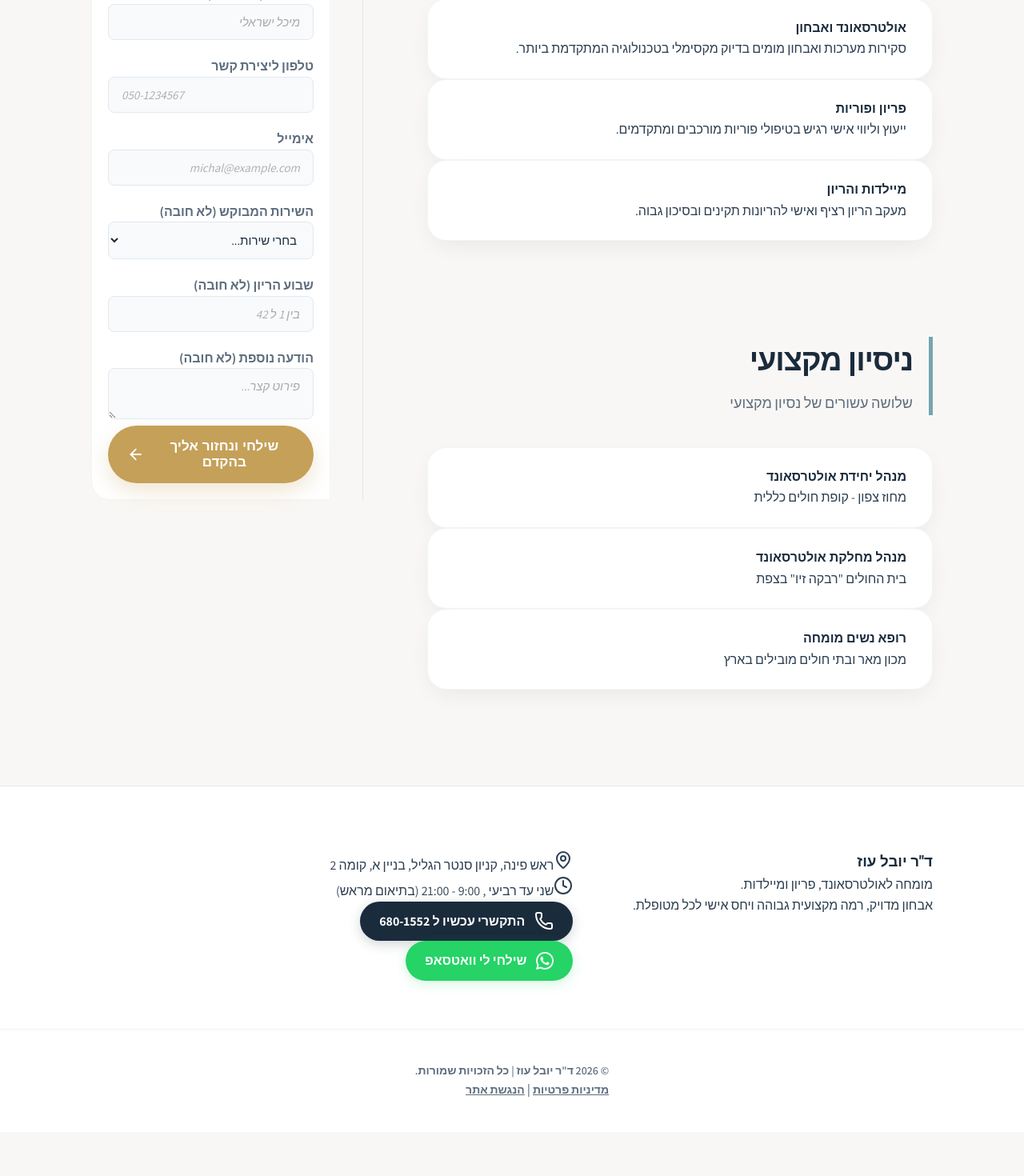
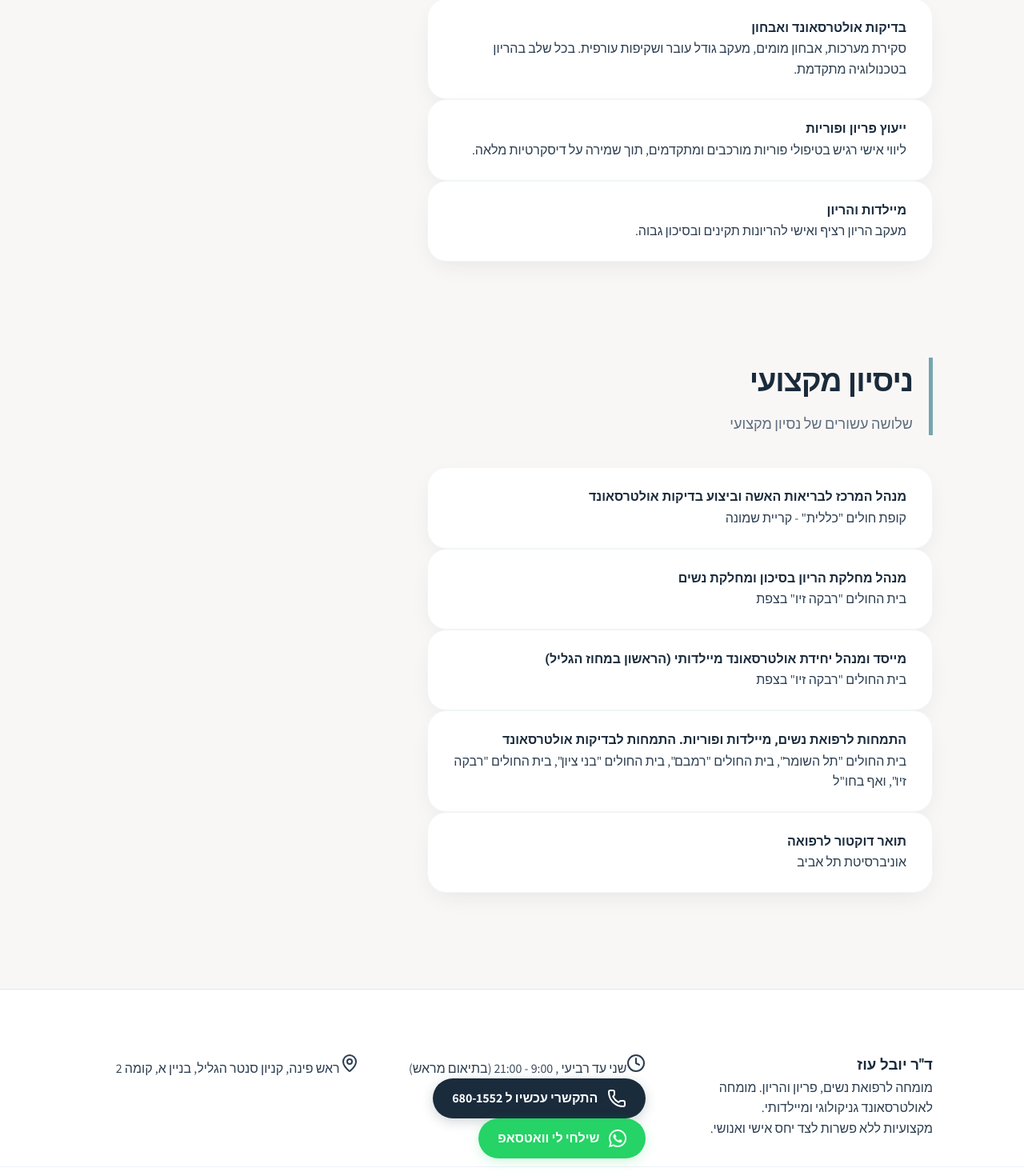
Before and after one commit to rotemoz84/communication-orchestration-platform, a React (Vite) app in the folder site_clinic/: page / in a window 1280 px wide. Shown: the part 900-2370 px from the top of the page at 80% size. Before the commit the page ends 2315 px from the top, so only its background shows below. Built offline with nearby package versions, Linux system fonts and the light colour scheme.

Commit message:
content of the resume and header. improved contact buttons

```diff
--- a/site_clinic/src/components/ContactForm.tsx
+++ b/site_clinic/src/components/ContactForm.tsx
@@ -1,6 +1,9 @@
 import { useState } from 'react';
 import { motion } from 'framer-motion';
 import { CheckCircle2, ArrowLeft, AlertCircle } from 'lucide-react';
+import Button from './Button';
+import whatsappLogo from '../assets/whatsapp_white.png';
+import { Phone } from 'lucide-react';
 
 const SERVICES_OPTIONS = [
     "קביעת תור לסקירת מערכות",
@@ -26,7 +29,7 @@ const ContactForm = ({ id = "contact", showTitle = true }: { id?: string; showTi
 
         // Validation: Either phone or email must be provided
         if (!formData.phone && !formData.email) {
-            setValidationError('אנא הזיני מספר טלפון או כתובת אימייל ליצירת קשר');
+            setValidationError('אנא הזיני מספר טלפון או כתובת אימייל כדי שנוכל ליצור קשר');
             return;
         }
 
@@ -36,9 +39,9 @@ const ContactForm = ({ id = "contact", showTitle = true }: { id?: string; showTi
 
         try {
             // API endpoint
-            const API_URL = 'https://api.drozyuval.com';
+            const API_URL = 'https://api.drozyuval.com/api/inquiries';
 
-            const response = await fetch(`${API_URL}/api/inquiries`, {
+            const response = await fetch(`${API_URL}`, {
                 method: 'POST',
                 headers: {
                     'Content-Type': 'application/json',
@@ -64,7 +67,7 @@ const ContactForm = ({ id = "contact", showTitle = true }: { id?: string; showTi
             <div className="card sidebar-sticky contact-form-white shadow-[0_20px_50px_rgba(26,43,60,0.08)] !p-8 md:!p-12 rounded-3xl">
                 {showTitle && (
                     <div className="section-title !border-r-0 !pr-0 !mb-12 text-center">
-                        <h3 className="text-3xl font-black text-primary-navy">פנייה אישית</h3>
+                        <h3 className="text-3xl font-black text-primary-navy">צרי קשר</h3>
                         <p className="text-slate-500 font-medium mt-2">נחזור אלייך בהקדם המקסימלי</p>
                     </div>
                 )}
@@ -77,7 +80,7 @@ const ContactForm = ({ id = "contact", showTitle = true }: { id?: string; showTi
                     >
                         <CheckCircle2 className="w-10 h-10 text-green-600 mx-auto mb-3" />
                         <h4 className="text-green-800 text-xl font-bold">הודעתך נשלחה בהצלחה!</h4>
-                        <p className="text-green-700 mt-2">ד"ר עוז או נציגו יחזרו אלייך בהקדם.</p>
+                        <p className="text-green-700 mt-2">ד"ר עוז או נציגתו יחזרו אלייך בהקדם.</p>
                     </motion.div>
                 )}
 
@@ -86,7 +89,7 @@ const ContactForm = ({ id = "contact", showTitle = true }: { id?: string; showTi
                         <div className="flex items-start gap-3">
                             <AlertCircle className="w-5 h-5 text-amber-600 shrink-0 mt-0.5" />
                             <div>
-                                <h4 className="text-amber-800 font-bold">נא להשלים פרטים</h4>
+                                <h4 className="text-amber-800 font-bold">נא להשאיר לפחות טלפון או מייל תקינים כדי שנוכל לחזור אלייך.</h4>
                                 <p className="text-amber-700 text-sm mt-1">{validationError}</p>
                             </div>
                         </div>
@@ -95,8 +98,25 @@ const ContactForm = ({ id = "contact", showTitle = true }: { id?: string; showTi
 
                 {status === 'error' && (
                     <div className="mb-8 p-6 bg-red-50 border border-red-100 rounded-2xl text-center">
-                        <h4 className="text-red-800 font-bold">חלה שגיאה בשליחה</h4>
-                        <p className="text-red-700 text-sm">אנא נסי שנית או צרי קשר טלפוני.</p>
+                        <h4 className="text-red-800 font-bold">חלה שגיאה טכנית בשליחה</h4>
+                        <p className="text-red-700 text-sm">אנא צרי קשר טלפוני.</p>
+
+                          {/* Call Now Button Component */}
+                        <Button
+                            buttonColor="#1A2B3C"
+                            buttonText="התקשרי עכשיו ל 680-1552"
+                            buttonIcon={<Phone className="w-4 h-4" />}
+                            href="tel:04-6801552"
+                        />
+
+                        {/* whatsapp button Component */}
+                        <Button
+                            buttonColor="#25D366"
+                            buttonText="שילחי לי וואטסאפ"
+                            buttonIcon={<img src={whatsappLogo} alt="WhatsApp" className="generic-button-icon" />}
+                            href="https://wa.me/+972509996171?text=%D7%A9%D7%9C%D7%95%D7%9D%2C%20%D7%90%D7%A0%D7%99%20%D7%9E%D7%A2%D7%95%D7%A0%D7%99%D7%99%D7%A0%D7%AA%20%D7%9C%D7%A7%D7%91%D7%9C%20%D7%A2%D7%95%D7%93%20%D7%A4%D7%A8%D7%98%D7%99%D7%9D%20%D7%A2%D7%9C%20%D7%94%D7%A9%D7%99%D7%A8%D7%95%D7%AA%D7%99%D7%9D%20%D7%A9%D7%9C%20%D7%94%D7%9E%D7%A8%D7%A4%D7%90%D7%94"
+                            target="_blank"
+                        />
                     </div>
                 )}
 
@@ -149,7 +169,7 @@ const ContactForm = ({ id = "contact", showTitle = true }: { id?: string; showTi
                         </div>
 
                         <div className="form-row">
-                            <label >שבוע הריון (לא חובה)</label>
+                            <label>שבוע הריון (לא חובה)</label>
                             <input
                                 type="number"
                                 min="1"
@@ -162,10 +182,10 @@ const ContactForm = ({ id = "contact", showTitle = true }: { id?: string; showTi
                         </div>
 
                         <div className="form-row">
-                            <label>הודעה נוספת (לא חובה)</label>
+                            <label>רוצה להוסיף משהו אחר (לא חובה)</label>
                             <textarea
                                 className="input-field !bg-slate-50 !border-slate-200 !text-primary-navy !rounded-2xl h-28 resize-none !py-4"
-                                placeholder="פירוט קצר..."
+                                placeholder="פירוט נוסף לבחירתך"
                                 value={formData.message}
                                 onChange={(e) => setFormData({ ...formData, message: e.target.value })}
                             ></textarea>
@@ -176,7 +196,7 @@ const ContactForm = ({ id = "contact", showTitle = true }: { id?: string; showTi
                             disabled={status === 'loading'}
                             className="btn-primary !bg-primary-navy !text-white shadow-xl shadow-black/10 mt-6 disabled:opacity-50 !py-5 !rounded-2xl transition-all hover:scale-[1.02] active:scale-95 font-black text-lg"
                         >
-                            {status === 'loading' ? 'שולח...' : 'שילחי ונחזור אליך בהקדם'}
+                            {status === 'loading' ? 'הודעה נשלחת...' : 'שילחי ונחזור אליך בהקדם'}
                             <ArrowLeft className="w-6 h-6 mr-2" />
                         </button>
                     </section>
--- a/site_clinic/src/components/Footer.tsx
+++ b/site_clinic/src/components/Footer.tsx
@@ -10,21 +10,14 @@ const Footer = () => {
                     <div className="footer-brand">
                         <h3 className="font-black">ד"ר יובל עוז</h3>
                         <p className="text-sm font-medium leading-relaxed max-w-xs">
-                            מומחה לאולטרסאונד, פריון ומיילדות.
+                            מומחה לרפואת נשים, פריון והריון. מומחה לאולטרסאונד גניקולוגי ומיילדותי.
                         </p>
                         <p className="text-sm font-medium leading-relaxed max-w-xs">
-                            אבחון מדויק, רמה מקצועית גבוהה ויחס אישי לכל מטופלת.
-                        </p>
+מקצועיות ללא פשרות לצד יחס אישי ואנושי.
+</p>
                     </div>
-
                     <div className="grid grid-cols-1 sm:grid-cols-2 gap-8 md:col-span-2">
-                        <div className="flex flex-col gap-6">
-                            <div className="footer-nav-links flex flex-col gap-4">
-                                <div className="flex items-center gap-3 text-slate-500 font-medium">
-                                    <MapPin className="w-4 h-4 text-secondary-teal" />
-                                    <span className="text-sm">ראש פינה, קניון סנטר הגליל, בניין א, קומה 2</span>
-                                </div>
-                                <div className="flex items-center gap-3 text-slate-500 font-medium">
+                         <div className="flex items-center gap-3 text-slate-500 font-medium">
                                     <Clock className="w-4 h-4 text-secondary-teal" />
                                     <span className="text-sm">שני עד רביעי , 9:00 - 21:00 (בתיאום מראש)</span>
                                 </div>
@@ -44,8 +37,13 @@ const Footer = () => {
                                     href="https://wa.me/+972509996171?text=%D7%A9%D7%9C%D7%95%D7%9D%2C%20%D7%90%D7%A0%D7%99%20%D7%9E%D7%A2%D7%95%D7%A0%D7%99%D7%99%D7%A0%D7%AA%20%D7%9C%D7%A7%D7%91%D7%9C%20%D7%A2%D7%95%D7%93%20%D7%A4%D7%A8%D7%98%D7%99%D7%9D%20%D7%A2%D7%9C%20%D7%94%D7%A9%D7%99%D7%A8%D7%95%D7%AA%D7%99%D7%9D%20%D7%A9%D7%9C%20%D7%94%D7%9E%D7%A8%D7%A4%D7%90%D7%94"
                                     target="_blank"
                                 />
-                            </div>
-                        </div>
+</div>
+                    <div className="grid grid-cols-1 sm:grid-cols-2 gap-8 md:col-span-2">
+                                <div className="flex items-center gap-3 text-slate-500 font-medium">
+                                    <MapPin className="w-4 h-4 text-secondary-teal" />
+                                    <span className="text-sm">ראש פינה, קניון סנטר הגליל, בניין א, קומה 2</span>
+                                </div>
+
                     </div>
                 </div>
             </div>
--- a/site_clinic/src/components/HomePage.tsx
+++ b/site_clinic/src/components/HomePage.tsx
@@ -55,7 +55,7 @@ const HomePage = () => {
     const HERO_POINTS = [
         {
             title: "מומחיות",
-            desc: "ניסיון מעשי עשיר מקליניקות ובתי חולים מובילים בארץ, כולל: 'איכילוב', 'רבקה זיו' וקופת חולים כללית.",
+            desc: "ניסיון מעשי עשיר מקליניקות ובתי חולים מובילים בארץ.",
         },
         {
             title: "דיוק",
@@ -63,7 +63,7 @@ const HomePage = () => {
         },
         {
             title: "יחס אישי לכל מטופלת",
-            desc: "זמינות גבוהה, ליווי צמוד ורגישות מקסימלית לכל אורך התהליך.",
+            desc: "ליווי צמוד, אישי, מותאם לצרכים של האשה, עם רגישות מקסימלית לכל אורך התהליך.",
         }
     ];
 
@@ -95,8 +95,7 @@ const HomePage = () => {
                                 ד"ר <span className="text-white">יובל עוז</span>
                             </h1>
                             <p className="text-xl md:text-2xl text-white/90 max-w-xl font-medium leading-relaxed mb-10">
-                                מומחה לאולטרסאונד, פריון ומיילדות. אבחון מדויק המשלב טכנולוגיה עילית עם יחס אישי וניסיון של שנים.
-                            </p>
+מומחה לרפואת נשים, פריון והריון. מומחה לאולטרסאונד גניקולוגי ומיילדותי. סקירת מערכות, שקיפות עורפית, בדיקות מעקב גודל עובר.                            </p>
                         </motion.div>
 
                         <motion.div
@@ -132,12 +131,12 @@ const HomePage = () => {
 
                             <div className="grid gap-4">
                                 <SectionRow
-                                    title="אולטרסאונד ואבחון"
-                                    subtitle="סקירות מערכות ואבחון מומים בדיוק מקסימלי בטכנולוגיה המתקדמת ביותר."
+                                    title="בדיקות אולטרסאונד ואבחון"
+                                    subtitle="סקירת מערכות, אבחון מומים, מעקב גודל עובר ושקיפות עורפית. בכל שלב בהריון בטכנולוגיה מתקדמת."
                                 />
                                 <SectionRow
-                                    title="פריון ופוריות"
-                                    subtitle="ייעוץ וליווי אישי רגיש בטיפולי פוריות מורכבים ומתקדמים."
+                                    title="ייעוץ פריון ופוריות"
+                                    subtitle="ליווי אישי רגיש בטיפולי פוריות מורכבים ומתקדמים, תוך שמירה על דיסקרטיות מלאה."
                                 />
                                 <SectionRow
                                     title="מיילדות והריון"
@@ -156,16 +155,24 @@ const HomePage = () => {
                             <div className="grid gap-4">
                                 {[
                                     {
-                                        title: 'מנהל יחידת אולטרסאונד',
-                                        subtitle: 'מחוז צפון - קופת חולים כללית'
+                                        title: 'מנהל המרכז לבריאות האשה וביצוע בדיקות אולטרסאונד',
+                                        subtitle: 'קופת חולים "כללית" - קריית שמונה'
                                     },
                                     {
-                                        title: 'מנהל מחלקת אולטרסאונד',
+                                        title: 'מנהל מחלקת הריון בסיכון ומחלקת נשים',
                                         subtitle: 'בית החולים "רבקה זיו" בצפת'
                                     },
                                     {
-                                        title: 'רופא נשים מומחה',
-                                        subtitle: 'מכון מאר ובתי חולים מובילים בארץ'
+                                        title: 'מייסד ומנהל יחידת אולטרסאונד מיילדותי (הראשון במחוז הגליל)',
+                                        subtitle: 'בית החולים "רבקה זיו" בצפת'
+                                    },
+                                    {
+                                        title: 'התמחות לרפואת נשים, מיילדות ופוריות. התמחות לבדיקות אולטרסאונד',
+                                        subtitle: 'בית החולים "תל השומר", בית החולים "רמבם", בית החולים "בני ציון", בית החולים "רבקה זיו", ואף בחו"ל'
+                                    },
+                                    {
+                                        title: 'תואר דוקטור לרפואה',
+                                        subtitle: 'אוניברסיטת תל אביב'
                                     },
                                 ].map((item, i) => (
                                     <SectionRow
@@ -183,10 +190,10 @@ const HomePage = () => {
 
                     </div>
 
-                    {/* Sidebar Area */}
+                    {/* Sidebar Area
                     <aside className="mt-20 md:mt-0 sidebar-sticky">
                         <ContactForm />
-                    </aside>
+                    </aside>  */}
                 </div>
             </main>
 
--- a/site_clinic/src/index.css
+++ b/site_clinic/src/index.css
@@ -473,18 +473,18 @@ section {
 .footer-grid {
   display: grid;
   grid-template-columns: 1fr;
-  gap: 48px;
-  margin-bottom: 60px;
+  gap: 24px;
+  margin-bottom: 10px;
 }
 
 @media (min-width: 768px) {
   .footer-grid {
-    grid-template-columns: 1fr 1.5fr;
+    grid-template-columns: 1fr 1fr 1fr;
   }
 }
 
 .footer-bottom {
-  padding-top: 40px;
+  padding-top: 20px;
   border-top: 1px solid #EDF2F7;
   display: flex;
   flex-direction: column;
```
